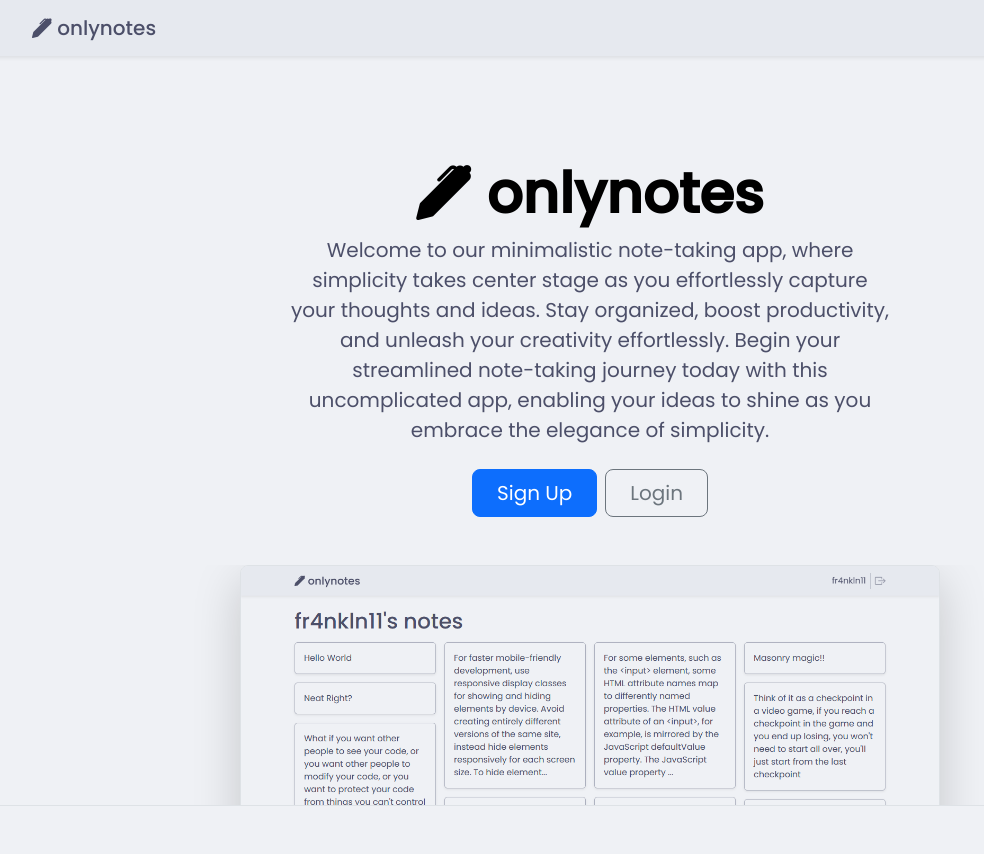
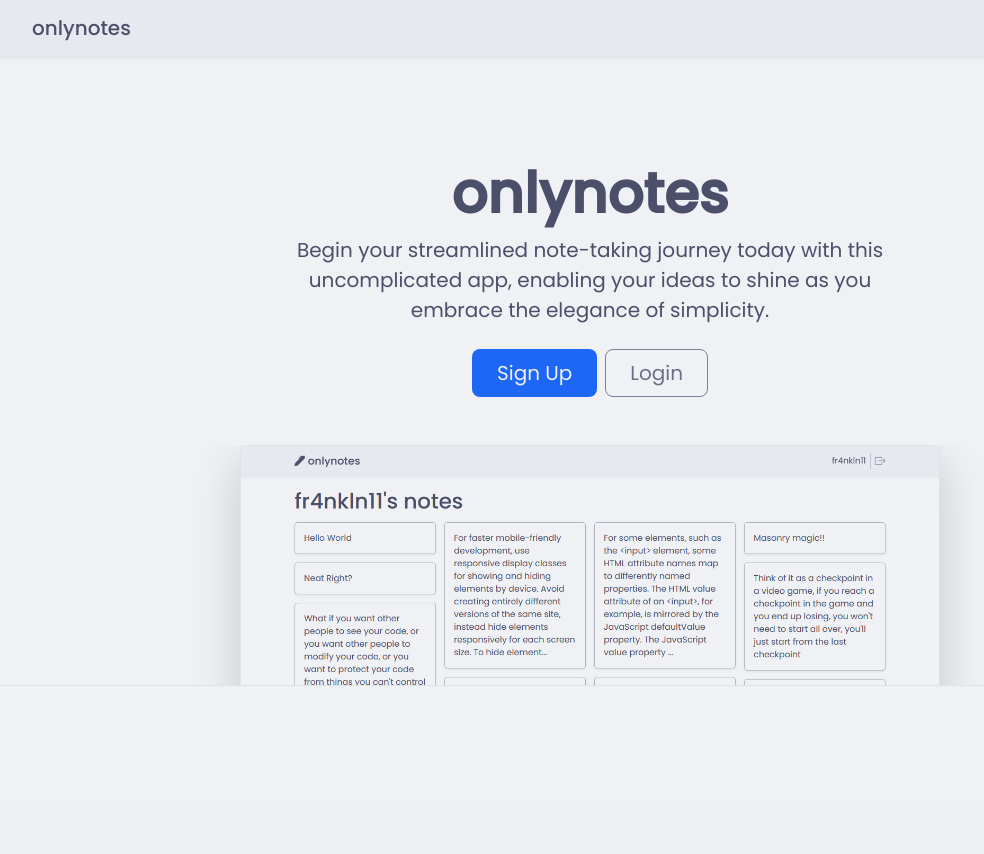
Before and after one commit to fr4nkln11/OnlyNotes, a Flask app: page / in a window 1280 px wide. Shown: the whole page, without its empty margins (50-1034 px from the left). After the commit the page ends 686 px from the top, so only its background shows below. Run offline with Flask 3, Linux system fonts and the light colour scheme.

Commit message:
mod: redesign welcome page, remove pen icon from nav brand

```diff
--- a/src/static/main.css
+++ b/src/static/main.css
@@ -31,6 +31,30 @@ body {
     margin-top: 4rem!important;
 }
 
+.brand-display {
+    color: var(--text)!important;
+}
+
+.sign-up-btn {
+    background-color: var(--blue);
+    color: var(--base);
+}
+
+.sign-up-btn:hover, .sign-up-btn:active {
+    background-color: #024feb!important;
+    color: var(--base)!important;
+}
+
+.login-btn {
+    border-color: var(--overlay2);
+    color: var(--subtext0);
+}
+
+.login-btn:hover, .login-btn:active {
+    background-color: var(--subtext0)!important;
+    color: var(--base)!important;
+}
+
 .page-head-text {
     font-family: 'Poppins', sans-serif;
     font-weight: 500;
@@ -46,7 +70,7 @@ body {
     opacity: .55
 }
 
-.logout-btn:hover {
+.logout-btn:hover{
     opacity: 1;
     color: var(--red);
 }
--- a/src/templates/base.html
+++ b/src/templates/base.html
@@ -16,7 +16,7 @@
     <nav class="navbar shadow-sm fixed-top">
         <div class="container">
           <a class="navbar-brand brand" href="/">
-            <i class="bi bi-pen-fill"></i>
+            <!-- <i class="bi bi-pen-fill"></i> -->
             onlynotes
           </a>
           {% if user.is_authenticated %}
--- a/src/templates/welcome.html
+++ b/src/templates/welcome.html
@@ -4,12 +4,12 @@
 {% endblock %}
 {% block content %}
   <div class="px-4 pt-5 my-5 text-center border-bottom">
-    <h1 class="display-4 fw-bold text-body-emphasis"><i class="bi bi-pen-fill"></i> onlynotes</h1>
+    <h1 class="brand-display display-4 fw-bold text-body-emphasis">onlynotes</h1>
     <div class="col-lg-6 mx-auto">
-      <p class="lead mb-4">Welcome to our minimalistic note-taking app, where simplicity takes center stage as you effortlessly capture your thoughts and ideas. Stay organized, boost productivity, and unleash your creativity effortlessly. Begin your streamlined note-taking journey today with this uncomplicated app, enabling your ideas to shine as you embrace the elegance of simplicity.</p>
+      <p class="lead mb-4">Begin your streamlined note-taking journey today with this uncomplicated app, enabling your ideas to shine as you embrace the elegance of simplicity.</p>
       <div class="d-grid gap-2 d-sm-flex justify-content-sm-center mb-5">
-        <a role="button" class="btn btn-primary btn-lg px-4 gap-3" href="/sign-up">Sign Up</a>
-        <a role="button" class="btn btn-outline-secondary btn-lg px-4" href="/login">Login</a>
+        <a role="button" class="btn sign-up-btn btn-lg px-4 gap-3" href="/sign-up">Sign Up</a>
+        <a role="button" class="btn login-btn btn-lg px-4" href="/login">Login</a>
       </div>
     </div>
     <div class="overflow-hidden" style="max-height: 30vh;">
```
